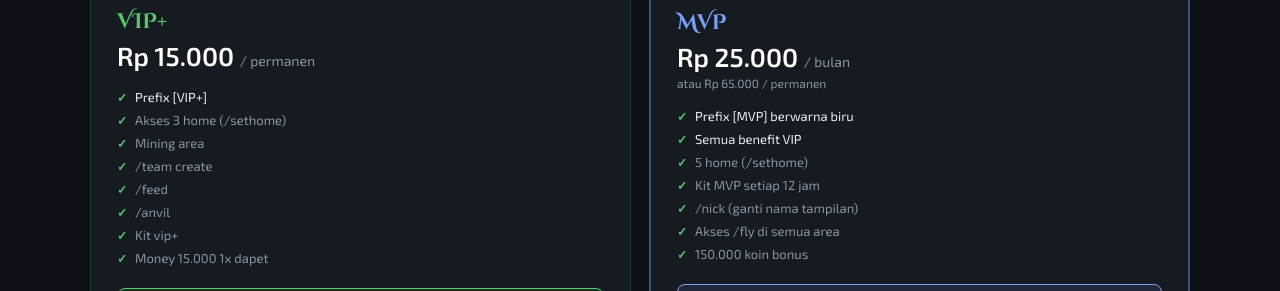
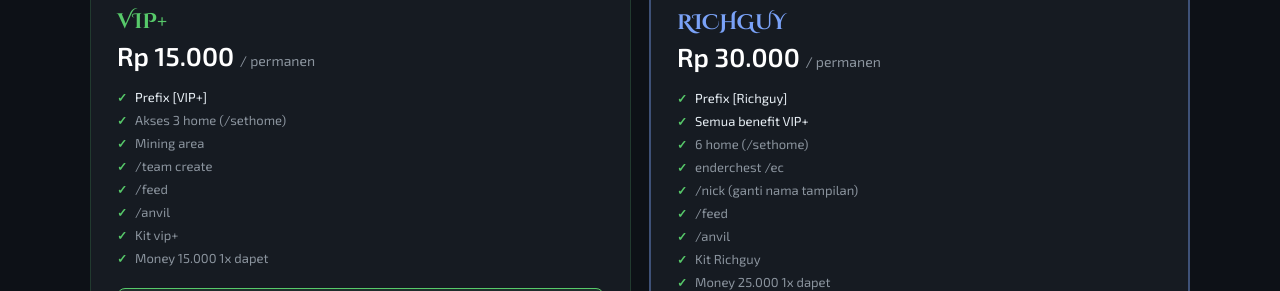
Before and after one commit to chisatobobaaa/chisatoboba-hyrise, a plain HTML site: page index.html in a window 1280 px wide. Both pictures are taken after a click on the button "🛒 Beli Rank / Key". Shown: the part 509-800 px from the top of the page. Drawn offline with nearby package versions, Linux system fonts and the light colour scheme; no server answers.

Commit message:
index.html

```diff
--- a/index.html
+++ b/index.html
@@ -726,19 +726,21 @@
           <div class="rank-card mvp featured">
             <div class="rank-badge-popular">Terpopuler</div>
             <div class="rank-icon">🔵</div>
-            <div class="rank-name mvp-c">MVP</div>
-            <div class="rank-price">Rp 25.000 <span>/ bulan</span></div>
-            <div class="rank-duration">atau Rp 65.000 / permanen</div>
+            <div class="rank-name mvp-c">RICHGUY</div>
+            <div class="rank-price">Rp 30.000 <span>/ permanen</span></div>
+            <div class="rank-duration"></div>
             <ul class="rank-perks">
-              <li class="rank-perk highlight">Prefix [MVP] berwarna biru</li>
-              <li class="rank-perk highlight">Semua benefit VIP</li>
-              <li class="rank-perk">5 home (/sethome)</li>
-              <li class="rank-perk">Kit MVP setiap 12 jam</li>
+              <li class="rank-perk highlight">Prefix [Richguy]</li>
+              <li class="rank-perk highlight">Semua benefit VIP+</li>
+              <li class="rank-perk">6 home (/sethome)</li>
+              <li class="rank-perk">enderchest /ec</li>
               <li class="rank-perk">/nick (ganti nama tampilan)</li>
-              <li class="rank-perk">Akses /fly di semua area</li>
-              <li class="rank-perk">150.000 koin bonus</li>
+              <li class="rank-perk">/feed</li>
+              <li class="rank-perk">/anvil</li>
+              <li class="rank-perk">Kit Richguy</li>
+              <li class="rank-perk">Money 25.000 1x dapet</li>
             </ul>
-            <button class="rank-btn rank-btn-mvp" onclick="openModal('MVP','Rp 25.000 / bulan')">Beli MVP</button>
+            <button class="rank-btn rank-btn-mvp" onclick="openModal('Richguy','Rp 30.000 / permanen')">Beli Richguy</button>
           </div>
           <div class="rank-card legend">
             <div class="rank-icon">🟡</div>
```
